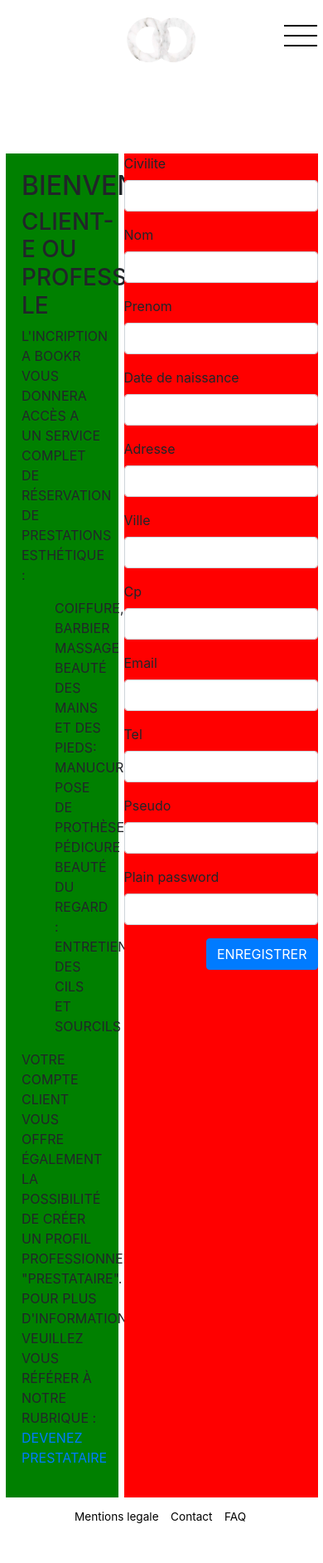
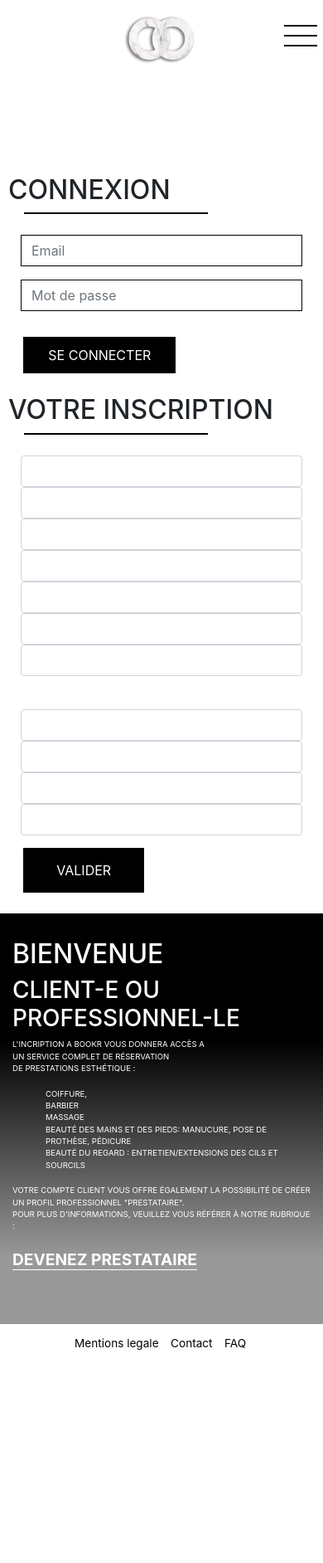
Before and after one commit to DemLapluie/bookr, a Symfony app: template templates/security/index.html.twig in a window 390 px wide. Shown: the whole page at 83% size. After the commit the page ends 1627 px from the top, so only its background shows below. Run offline with Twig, Linux system fonts and the light colour scheme; the template is opened without the code that fills it, so the values that code supplies are empty; form fields are guessed from the names that the template uses; some libraries are stand-ins or nearby versions.

Commit message:
html/css/responsive page inscription/connexion

```diff
--- a/public/css/inscription.css
+++ b/public/css/inscription.css
@@ -8,21 +8,142 @@
     justify-content: space-evenly;
 }
 
-/* partie gauche*/
+/* partie gauche */
 .inscription_container .left{
-    width:35%;
-    background-color: green;
-    padding: 5%;
+    color:white;
+    background: rgb(0,0,0);
+    background: -moz-linear-gradient(top, rgb(0,0,0) 31%, rgb(153,153,153) 84%);
+    background: -webkit-linear-gradient(top, rgb(0,0,0) 31%,rgb(153,153,153) 84%);
+    background: linear-gradient(to bottom, rgb(0,0,0) 31%,rgb(153,153,153) 84%);
+    filter: progid:DXImageTransform.Microsoft.gradient( startColorstr='#000000', endColorstr='#999999',GradientType=0 );
+    padding: 30px;
 }
-.left h1 {
 
+.lien_devenir_prestataire {
+    line-height: 4rem;
+    font-size: 1.2rem;
+    text-decoration: none;
+    color: white;
+    font-weight: bold;
+    border-bottom: 1px solid white;
+}
+
+.lien_devenir_prestataire:hover {
+    color: white;
+    text-decoration: none;
 }
 
 /* partie droite */
 .inscription_container .right{
+    padding: 25px;
+}
 
-    width:60%;
-    min-height: 100px;
-    background-color: red;
+.title_line {
+    display: block;
+    width: 60%;
+    margin-left: 5%;
+    border-bottom: 2px solid black;
+    margin-bottom: 25px;
+}
+
+/* formulaire connexion */
+.connexion_form {
+    margin-bottom: 25px;
+}
+
+#connexion_form_email,
+#connexion_form_password {
+    border: 1px solid black;
+    border-radius: initial;
+    margin-bottom: 15px;
 
 }
+
+.connexion_form_button {
+    margin-top: 25px;
+    background-color: black;
+    color: white;
+    padding: 10px 30px;
+    cursor: pointer;
+    border: none;
+
+}
+.connexion_form_button:hover {
+    background-color: gray;
+
+}
+
+/* formulaire inscription */
+
+
+.inscription_form_right {
+    margin-top: 40px;
+}
+
+#inscription_civilite {
+    display: flex;
+    justify-content: space-evenly;
+}
+
+#inscription_civilite .form-check{
+    display: inline-block;
+    margin-bottom: 15px;
+}
+
+#inscription_nom,
+#inscription_prenom,
+#inscription_adresse,
+#inscription_ville,
+#inscription_cp,
+#inscription_email,
+#inscription_tel,
+#inscription_pseudo,
+#inscription_plainPassword_first,
+#inscription_plainPassword_second{
+    border: 1px solid black;
+    border-radius: initial;
+    margin-bottom: 15px;
+}
+#inscription_plainPassword label{
+    display: none;
+}
+
+#inscription_date_de_naissance{
+    display: flex;
+    justify-content: space-between;
+    margin-bottom: 15px;
+    border: 1px solid black;
+    box-sizing: border-box;
+}
+
+#inscription_date_de_naissance_year,
+#inscription_date_de_naissance_month,
+#inscription_date_de_naissance_day{
+    border: none;
+    border-radius: initial;
+}
+
+.inscription_form_button{
+    margin-top: 60px;
+    background-color: black;
+    color: white;
+    padding: 15px 40px;
+    cursor: pointer;
+    border: none;
+}
+.inscription_form_button:hover{
+    background-color: grey;
+}
+
+/* -------- RESPONSIVE ----------- */
+
+
+@media screen and (max-width: 768px) {
+    .inscription_form_button,
+    .connexion_form_button {
+        margin-top: 15px;
+    }
+    .left {
+        font-size: 0.6rem;
+    }
+}
--- a/public/css/style.css
+++ b/public/css/style.css
@@ -243,6 +243,3 @@ footer{
         display:block;
     }
 }
-@media screen and (max-width: 640px) {
-
-}
--- a/templates/security/index.html.twig
+++ b/templates/security/index.html.twig
@@ -9,8 +9,8 @@
         {{ parent() }}
     {% endblock %}
     {% block content %}
-        <div class="inscription_container">
-            <div class="left">
+        <div class="inscription_container row">
+            <div class="left col-md-5 col-xl-4 order-2 order-md-1">
                 <h2 class="text-uppercase">Bienvenue</h2>
                 <h3 class="text-uppercase">Client-e ou professionnel-le</h3>
                 <p class="text-uppercase">
@@ -34,34 +34,86 @@
                     <span class="d-block"></span>
                     Pour plus d'informations, veuillez vous référer à notre rubrique :
                     <span class="d-block"></span>
-                    <a href="#">DEVENEZ PRESTATAIRE</a>
+                    <a class="lien_devenir_prestataire" href="#">DEVENEZ PRESTATAIRE</a>
                 </p>
             </div>
-            <div class="right">
+            <div class="right col-md-6 col-xl-7 order-1 order-md-2">
                 <div class="connexion_form">
-
+                    <h2 class="text-uppercase connexion_form_title">Connexion</h2>
+                    <span class="title_line"></span>
+                    {# OUvre la balise form #}
+                    <form method="POST">
+                        <div class="row">
+                            <div class="col-xl-4">
+                                <div class="form-group col-12">
+                                    <input id="connexion_form_email" type="text" name="_username" class="form-control" placeholder="Email">
+                                </div>
+                                <div class="form-group col-12">
+                                    <input id="connexion_form_password" type="password" name="_password" class="form-control" placeholder="Mot de passe">
+                                </div>
+                            </div>
+                            <div class="form-btn-group offset-1">
+                                <button type="submit" class="connexion_form_button">
+                                    Se connecter
+                                </button>
+                            </div>
+                        </div>
+                    </form>
                 </div>
                 <div class="inscription_form">
-                    {{ form_start(form) }}
+                    <h2 class="text-uppercase inscription_form_title">Votre inscription</h2>
+                    <span class="title_line"></span>
+                    <div class="row">
+                        <div class="col-xl-6">
+                            {{ form_start(form) }}
 
-                    {{ form_row(form.civilite) }}
-                    {{ form_row(form.nom) }}
-                    {{ form_row(form.prenom) }}
-                    {{ form_row(form.date_de_naissance) }}
-                    {{ form_row(form.adresse) }}
-                    {{ form_row(form.ville) }}
-                    {{ form_row(form.cp) }}
-                    {{ form_row(form.email) }}
-                    {{ form_row(form.tel) }}
-                    {{ form_row(form.pseudo) }}
-                    {{ form_row(form.plainPassword) }}
-
-                    <div class="form-btn-group text-right">
-                        <button type="submit" class="btn btn-primary">
-                            Enregistrer
-                        </button>
+                            <div class="col-xl-9">
+                                {{ form_widget(form.civilite) }}
+                            </div>
+                            <div class="col-xl-9">
+                                {{ form_widget(form.nom) }}
+                            </div>
+                            <div class="col-xl-9">
+                                {{ form_widget(form.prenom) }}
+                            </div>
+                            <div class="col-xl-10">
+                                {{ form_widget(form.date_de_naissance) }}
+                            </div>
+                            <div class="col-xl-12">
+                                {{ form_widget(form.adresse) }}
+                            </div>
+                            <div class="col-xl-12">
+                                <div class="row">
+                                    <div class="col-xl-6">
+                                        {{ form_widget(form.ville) }}
+                                    </div>
+                                    <div class="col-xl-6">
+                                        {{ form_widget(form.cp) }}
+                                    </div>
+                                </div>
+                            </div>
+                        </div>
+                        <div class="col-xl-6 inscription_form_right">
+                            <div class="col-xl-10">
+                                {{ form_widget(form.email) }}
+                            </div>
+                            <div class="col-xl-8">
+                                {{ form_widget(form.tel) }}
+                            </div>
+                            <div class="col-xl-8">
+                                {{ form_widget(form.pseudo) }}
+                            </div>
+                            <div class="col-xl-8">
+                                {{ form_widget(form.plainPassword) }}
+                            </div>
+                        </div>
+                        <div class="form-btn-group offset-1 offset-xl-9">
+                            <button type="submit" class="inscription_form_button">
+                                Valider
+                            </button>
+                        </div>
+                        {{ form_end(form) }}
                     </div>
-                    {{ form_end(form) }}
                 </div>
             </div>
         </div>
```
Also changed, not shown: config/routes.yaml (+4 -3 lines), src/Controller/SecurityController.php (+27 -1 lines), src/Entity/Client.php (+27 -0 lines), src/Form/InscriptionType.php (+9 -11 lines), public/img/logo_header.png, 1 other file.
